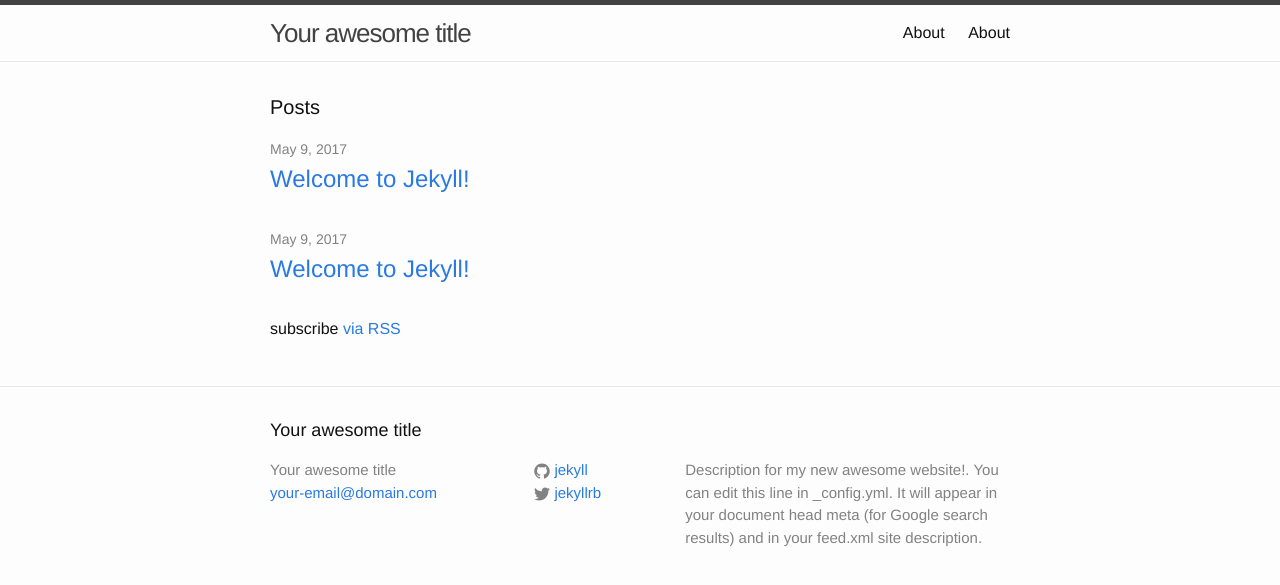
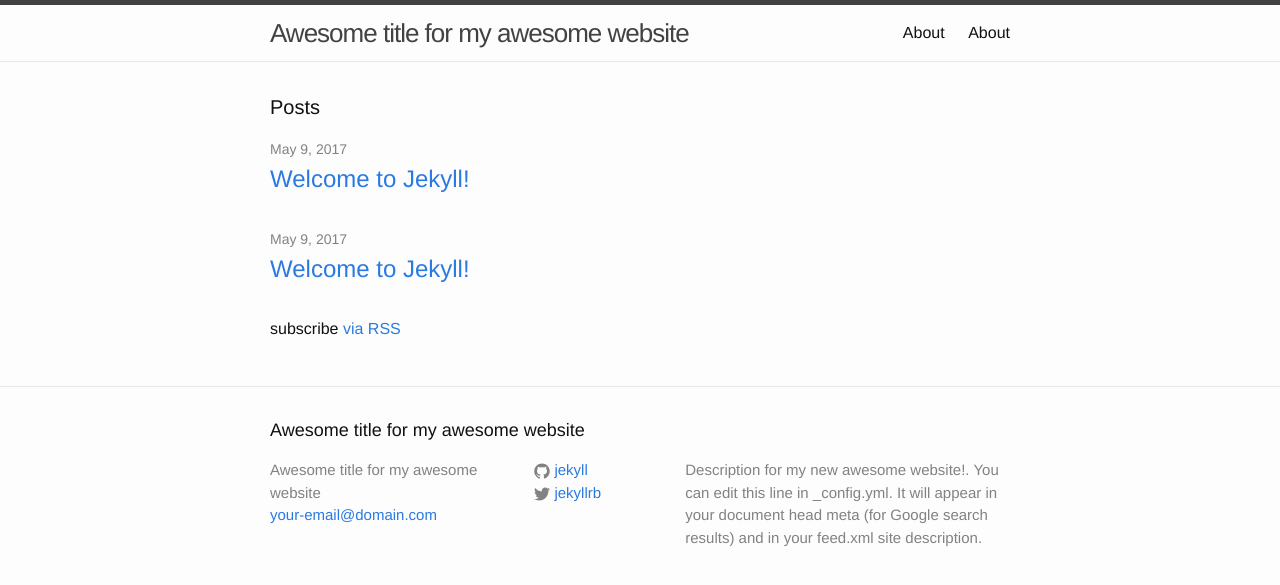
Before and after one commit to jamesmihunter/jamesmihunter.github.io, a Jekyll site: the page built from index.html, in a window 1280 px wide. Shown: the top 585 px of the page. Built offline with Jekyll 4.4.1, drawn with Linux system fonts in a browser that asks for light colours.

Commit message:
Update _config.yml

```diff
--- a/_config.yml
+++ b/_config.yml
@@ -6,7 +6,7 @@
 # 'jekyll serve'. If you change this file, please restart the server process.
 
 # Site settings
-title: Your awesome title
+title: Awesome title for my awesome website
 email: your-email@domain.com
 description: > # this means to ignore newlines until "baseurl:"
   Description for my new awesome website!. You can edit this
```
